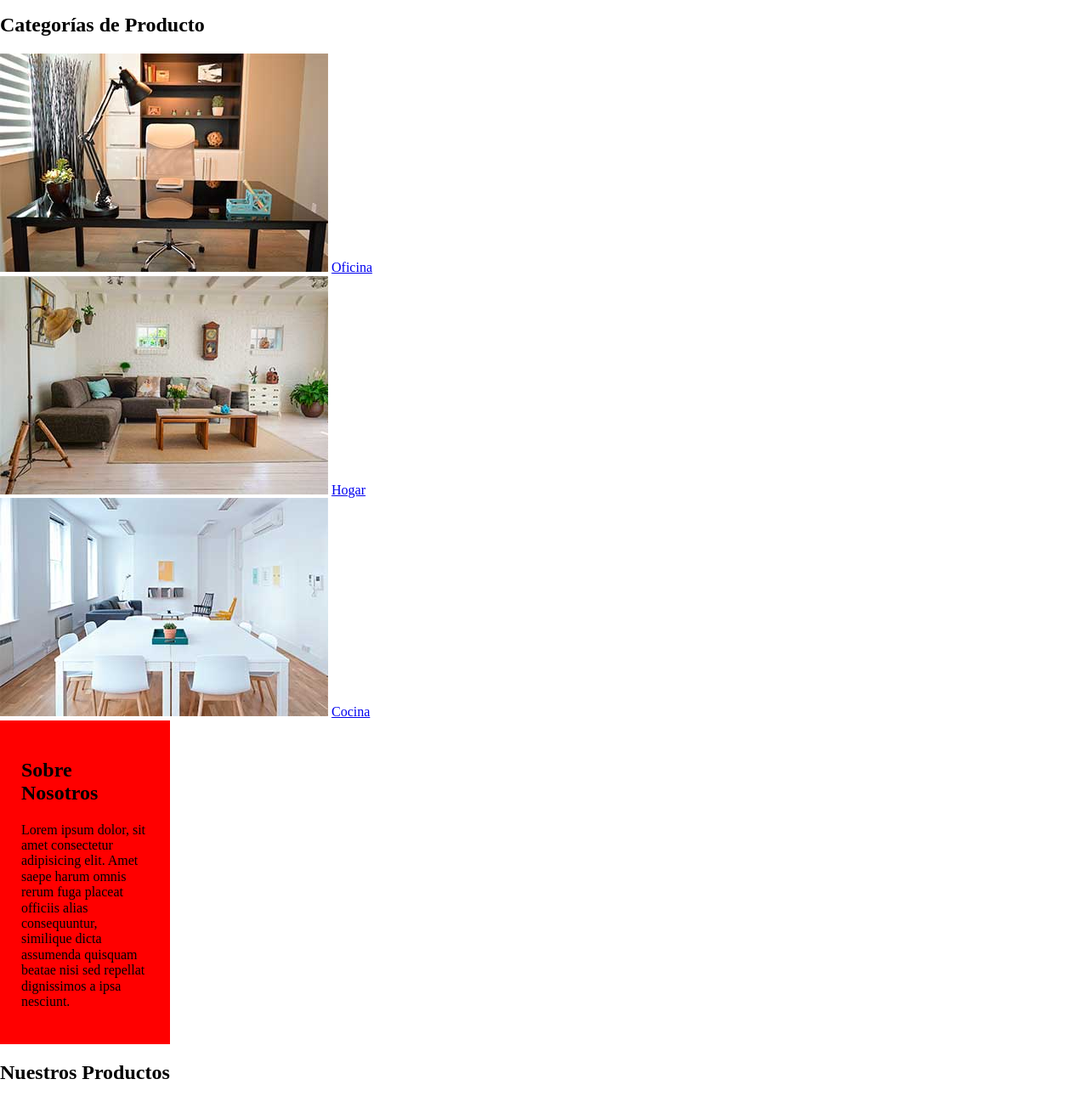
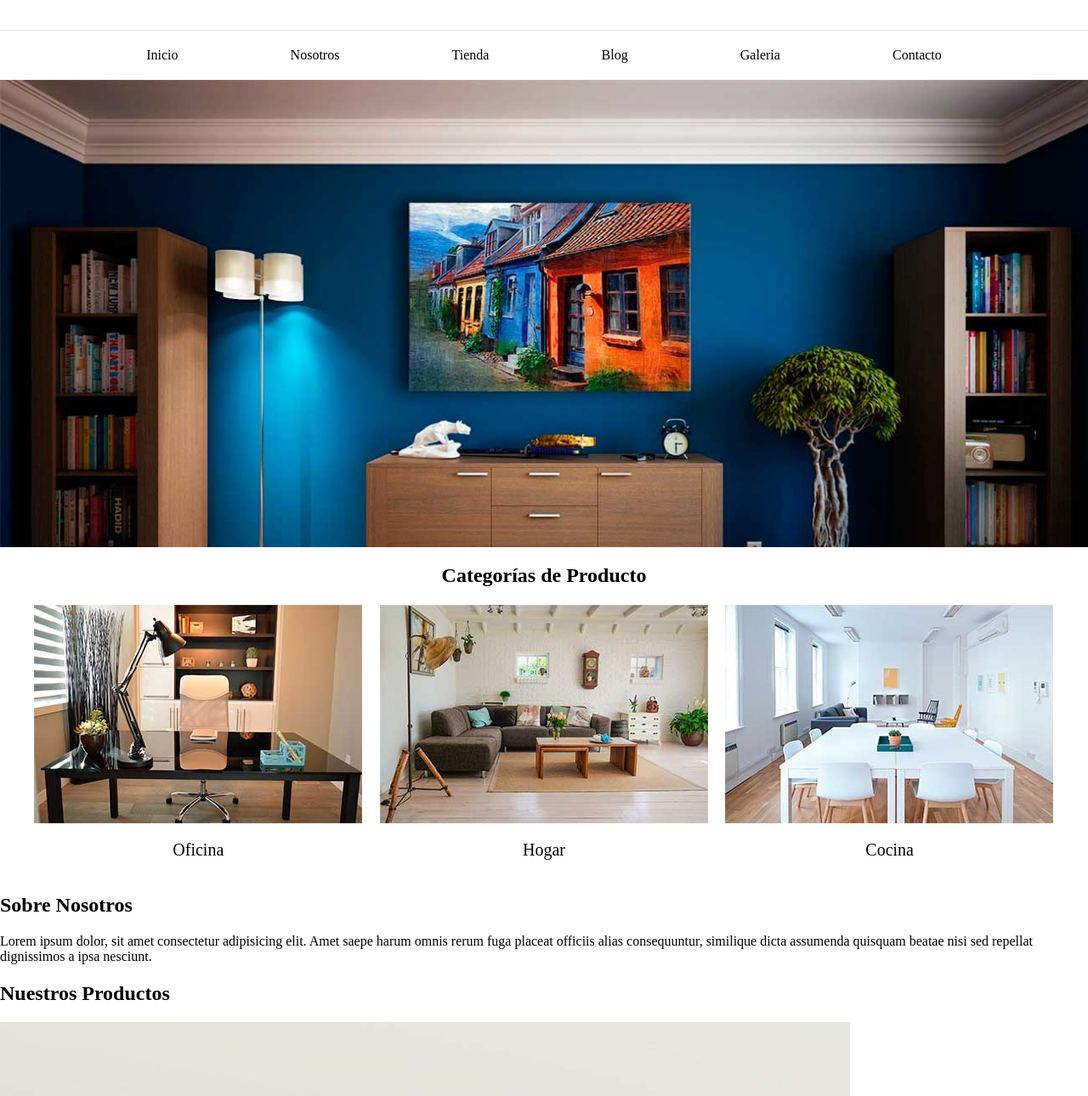
Before and after one commit to LMCyber/Curso-CSS-Ecommerce, a plain HTML site: page index.html in a window 1280 px wide. Shown: the part 102-1392 px from the top of the page at 85% size. Drawn offline with Linux system fonts and the light colour scheme.

Commit message:
Avance clase 32

```diff
--- a/css/app.css
+++ b/css/app.css
@@ -8,13 +8,70 @@ html {
   box-sizing: inherit;
 }
 
+/* Globales */
+a {
+  text-decoration: none;
+  color: #000;
+}
+
+.contenedor {
+  max-width: 1200px;
+  margin: 0 auto;
+}
+
+img {
+  display: block;
+  max-width: 100%;
+}
+
+/* Header y Navegación */
+.nombre-sitio {
+  margin-top: 50px;
+  margin-bottom: 50px;
+  text-align: center;
+}
+
 .nombre-sitio span {
   color: #037bc0;
 }
 
-/* Box Model */
-.sobre-nosotros {
-  background-color: red;
-  width: 200px;
-  padding: 25px;
+.contenedor-navegacion {
+  border-top: 1px solid #e1e1e1;
 }
+
+.nav-principal {
+  padding: 20px 0;
+  display: flex;
+  justify-content: space-evenly;
+}
+
+.hero {
+  background-image: url(../img/principal.jpg);
+  background-repeat: no-repeat;
+  background-size: cover;
+  height: 550px;
+}
+
+/* Categorías */
+.categorias h2 {
+  text-align: center;
+}
+
+.categoria a {
+  display: block;
+  text-align: center;
+  padding: 20px;
+  font-size: 20px;
+}
+
+.categoria a:hover {
+  background-color: #037bc0;
+  color: #fff;
+  border-bottom-right-radius: 10px;
+}
+
+.listado-categorias {
+  display: grid;
+  grid-template-columns: repeat(3, 1fr);
+  gap: 20px;
+}
--- a/index.html
+++ b/index.html
@@ -13,7 +13,8 @@
       <h1 class="nombre-sitio">Tienda <span>Muebles</span></h1>
     </header>
 
-    <nav class="navegacion">
+    <div class="contenedor-navegacion">
+      <nav class="nav-principal contenedor">
         <a href="index.html">Inicio</a>
         <a href="nosotros.html">Nosotros</a>
         <a href="tienda.html">Tienda</a>
@@ -21,21 +22,26 @@
         <a href="galeria.html">Galeria</a>
         <a href="contacto.html">Contacto</a>
       </nav>
+    </div>
 
-    <section>
-      <h2>Categorías de Producto</h2>
+    <div class="hero"></div>
 
-      <div>
+    <section class="contenedor categorias">
+      <h2>Categorías de <span> Producto</span></h2>
+
+      <div class="listado-categorias">
+        <div class="categoria">
           <img src="./img/categoria1.jpg" alt="Categoria 1" />
           <a href="#">Oficina</a>
         </div>
-      <div>
+        <div class="categoria">
           <img src="./img/categoria2.jpg" alt="Categoria 1" />
           <a href="#">Hogar</a>
         </div>
-      <div>
+        <div class="categoria">
           <img src="./img/categoria3.jpg" alt="Categoria 1" />
           <a href="#">Cocina</a>
+        </div>
       </div>
     </section>
 
```
Lines whose indentation alone changed are shown as unchanged.
